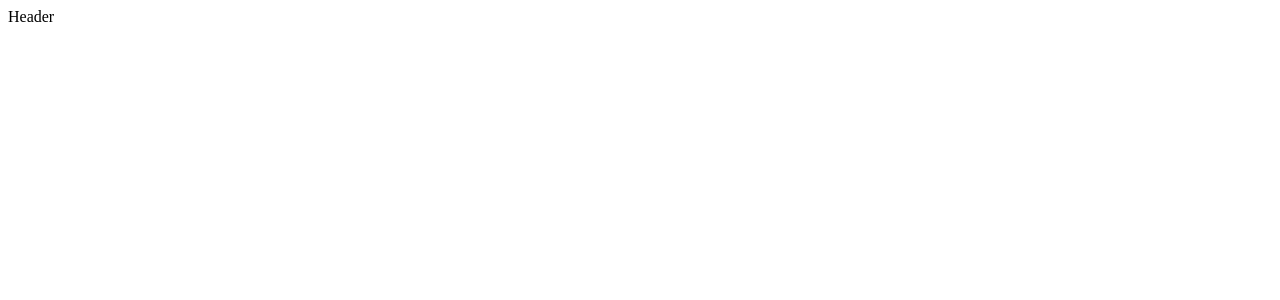
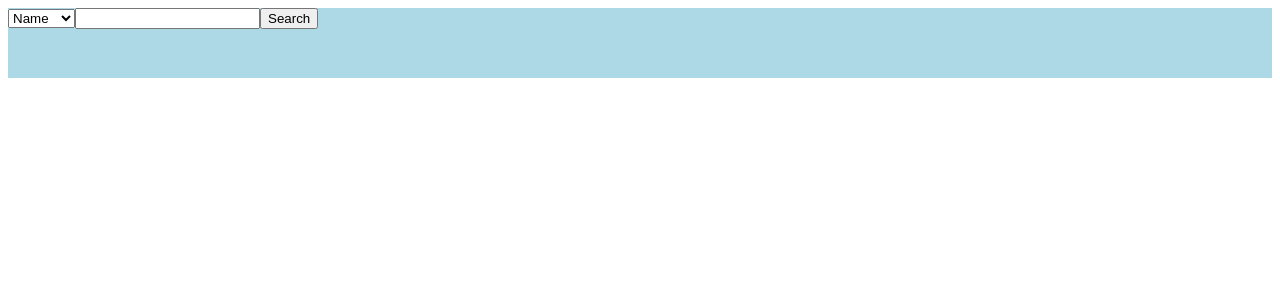
Before and after one commit to AlekseiMakonovitskii/people, a React (Create React App) app: page / in a window 1280 px wide. Shown: the top 300 px of the page. Built offline with nearby package versions, Linux system fonts and the light colour scheme.

Commit message:
Basic header elements

```diff
--- a/src/App.js
+++ b/src/App.js
@@ -3,7 +3,7 @@ import Header from './components/Header/Header'
 
 const App = () => {
   return (
-    <div>
+    <div className='app'>
       <Header />
     </div>
   )
--- a/src/components/Header/Header.jsx
+++ b/src/components/Header/Header.jsx
@@ -3,7 +3,20 @@ import styles from './Header.module.scss'
 
 const Header = () => {
 	return (
-		<div>Header</div>
+		<section className={styles.header}>
+			<div className={styles.searchBox}>
+				<select name="" id="">
+					<option value="">Name</option>
+					<option value="">Age</option>
+					<option value="">Gender</option>
+					<option value="">Phone</option>
+					<option value="">Zip</option>
+					<option value="">Status</option>
+				</select>
+				<input type="text" />
+				<button>Search</button>
+			</div>
+		</section>
 	)
 }
 
--- a/src/components/Header/Header.module.scss
+++ b/src/components/Header/Header.module.scss
@@ -0,0 +1,5 @@
+.header {
+	min-height: 70px;
+	background: lightblue;
+
+}
```
